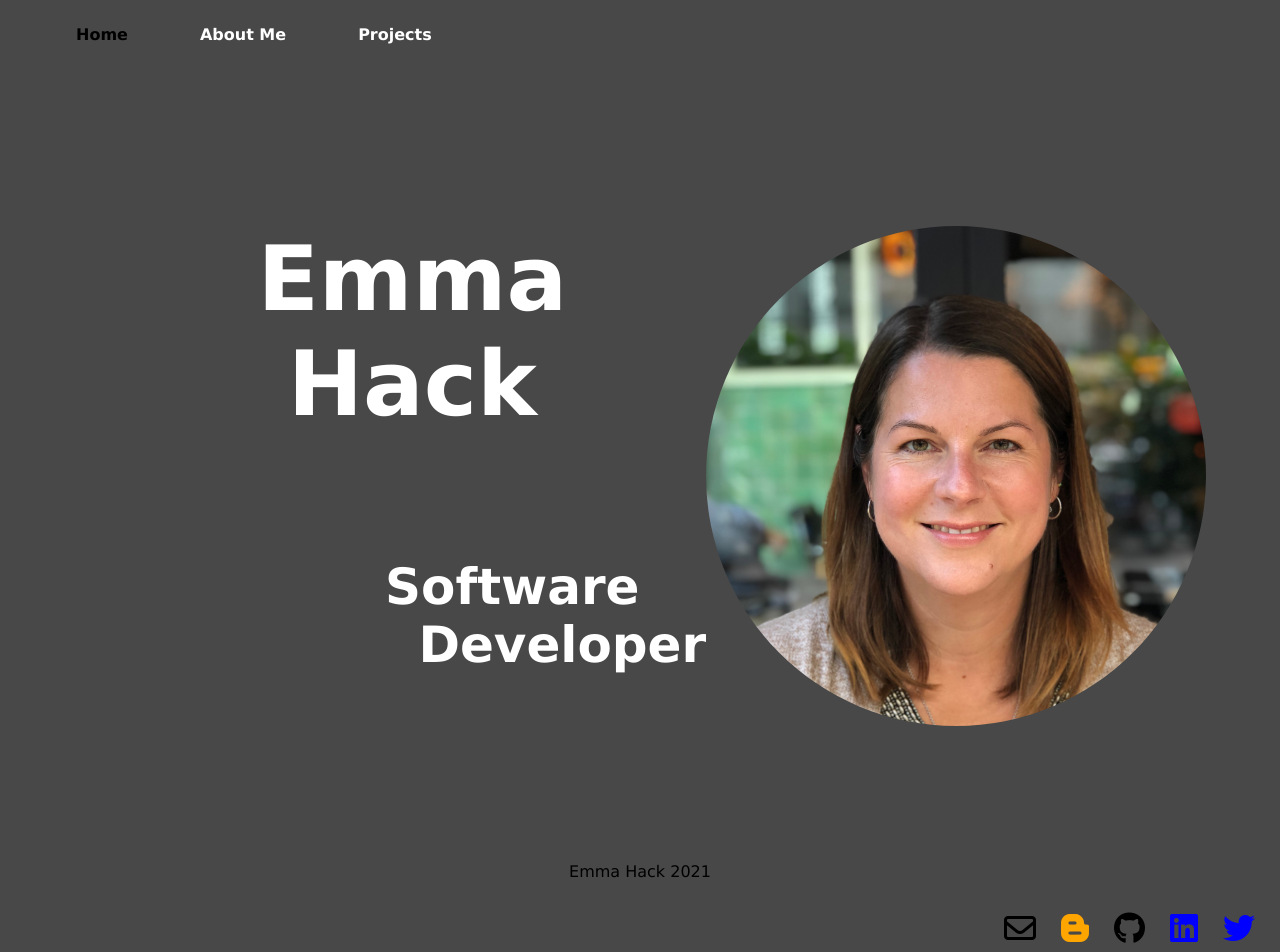
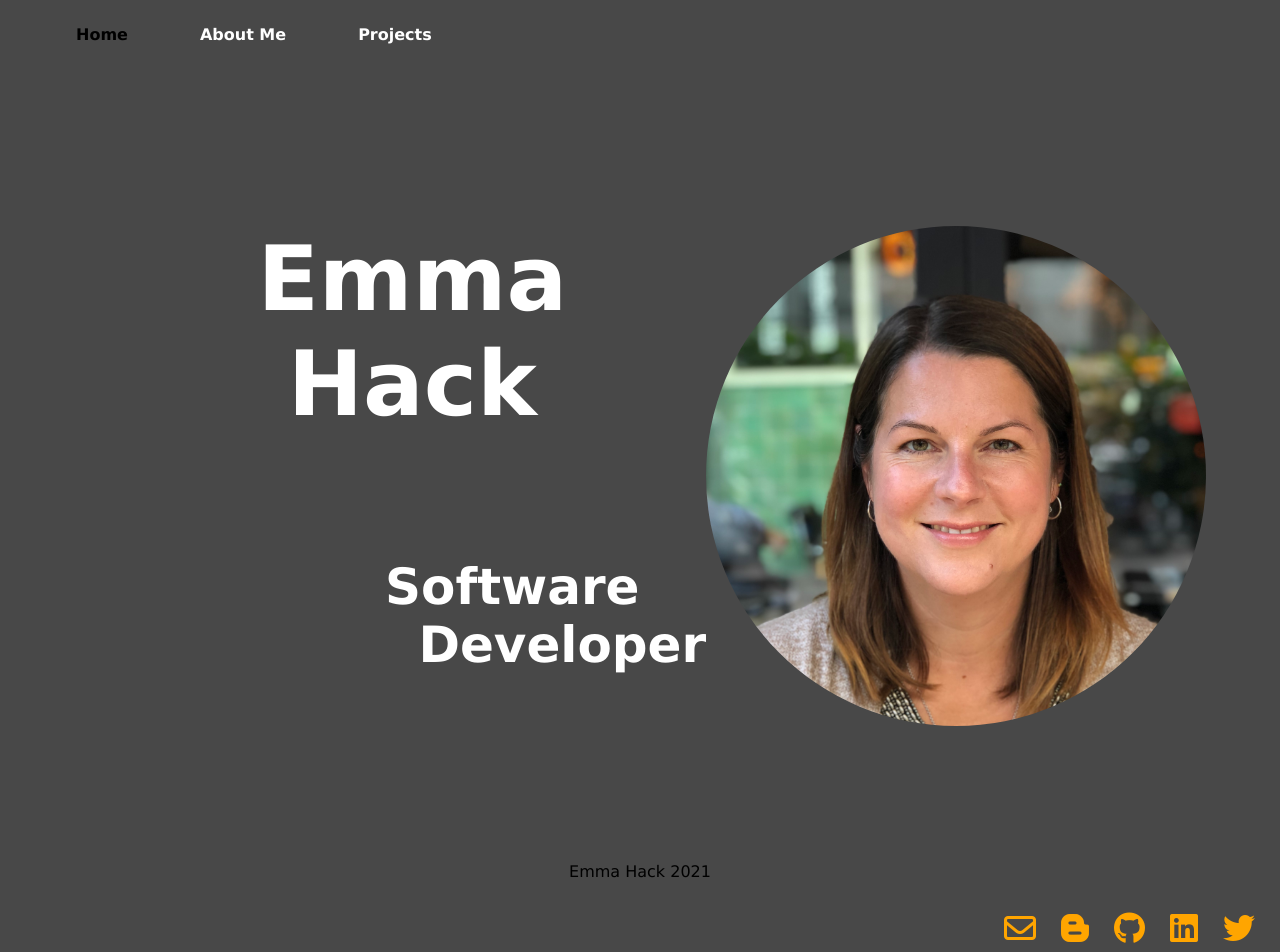
Before and after one commit to emmDevs/portfolio_website, a Vue app: page / in a window 1280 px wide. Shown: the top 952 px of the page. Built offline with nearby package versions, Linux system fonts and the light colour scheme.

Commit message:
blog button added

```diff
--- a/src/components/footer.vue
+++ b/src/components/footer.vue
@@ -5,19 +5,19 @@
     </div>
   <div class="icon-container">
     <a href="mailto: ehack78@gmail.com">
-      <i class="far fa-envelope fa-2x" style="color: black"></i>
+      <i class="far fa-envelope fa-2x" style="color: orange"></i>
     </a>
     <a href="http://www.myroadtocode.co.uk/">
       <i class="fab fa-blogger-b fa-2x" style="color: orange"></i>
     </a>
       <a href="https://github.com/emmDevs">
-        <i class="fab fa-github fa-2x" style="color: black"></i>
+        <i class="fab fa-github fa-2x" style="color: orange"></i>
       </a>
     <a href="https://linkedin.com/in/emma-hack">
-      <i class="fab fa-linkedin fa-2x" style="color: blue"></i>
+      <i class="fab fa-linkedin fa-2x" style="color: orange"></i>
     </a>
     <a href="https://twitter.com/emmDevs">
-      <i class="fab fa-twitter fa-2x" style="color: blue"></i>
+      <i class="fab fa-twitter fa-2x" style="color: orange"></i>
     </a>
   </div>
   </footer>
--- a/src/views/about.vue
+++ b/src/views/about.vue
@@ -15,8 +15,11 @@
                 </p>
                 <p>
                     <b>Want to know more?
-                    </b>  Follow my blog, send me an email or connect with me on Linkedin using the icons below.
+                    </b>  Follow my <a class="blog_link" href="https://www.myroadtocode.co.uk">blog</a>, send me an email or connect with me on Linkedin using the icons below.
                 </p>
+                <a href="https://www.myroadtocode.co.uk">
+                    <button class="blog_button">Read My Blog Here!</button>
+                </a>
             </div>
             <div class="Dphoto">
                 <img class="photo-about" src="@/assets/Beach.jpeg"/>
@@ -63,6 +66,15 @@ export default {
     width: 300px;
 }
 
+.blog_link{
+    color: white;
+    text-decoration: none;
+}
+
+.blog_button{
+    margin-bottom: 36px;
+}
+
 @media (min-width: 1080px){
 
 .parent-container{
@@ -76,6 +88,8 @@ export default {
 .Aphoto{
     grid-area: A;
     padding-top: 36px;
+    height: 250px;
+    width: 550px;
 }
 
 .Babout{
@@ -97,8 +111,9 @@ export default {
 }
 
 .photo-about1{
-    height:250px;
-    width: 550px;
+    width: auto;
+    /* height:250px;
+    width: 550px; */
 }
 
 .photo-about{
```
